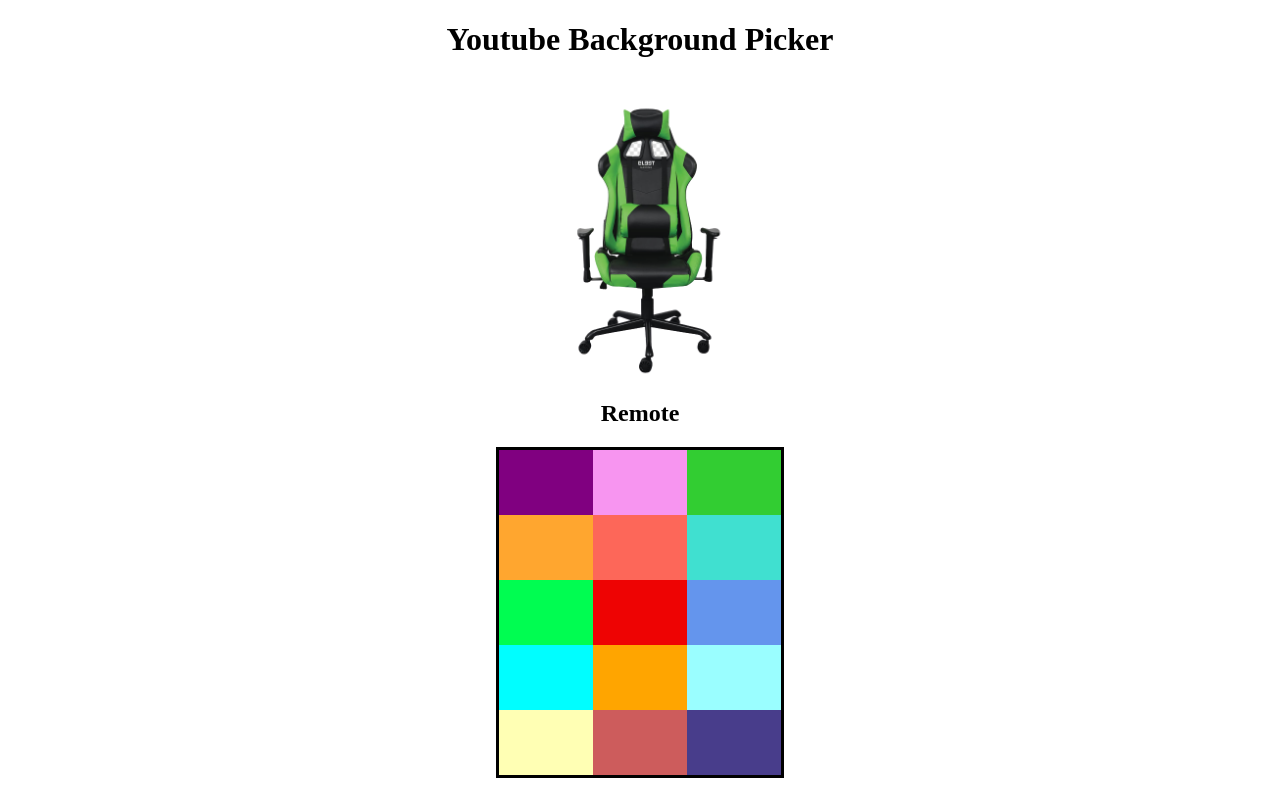
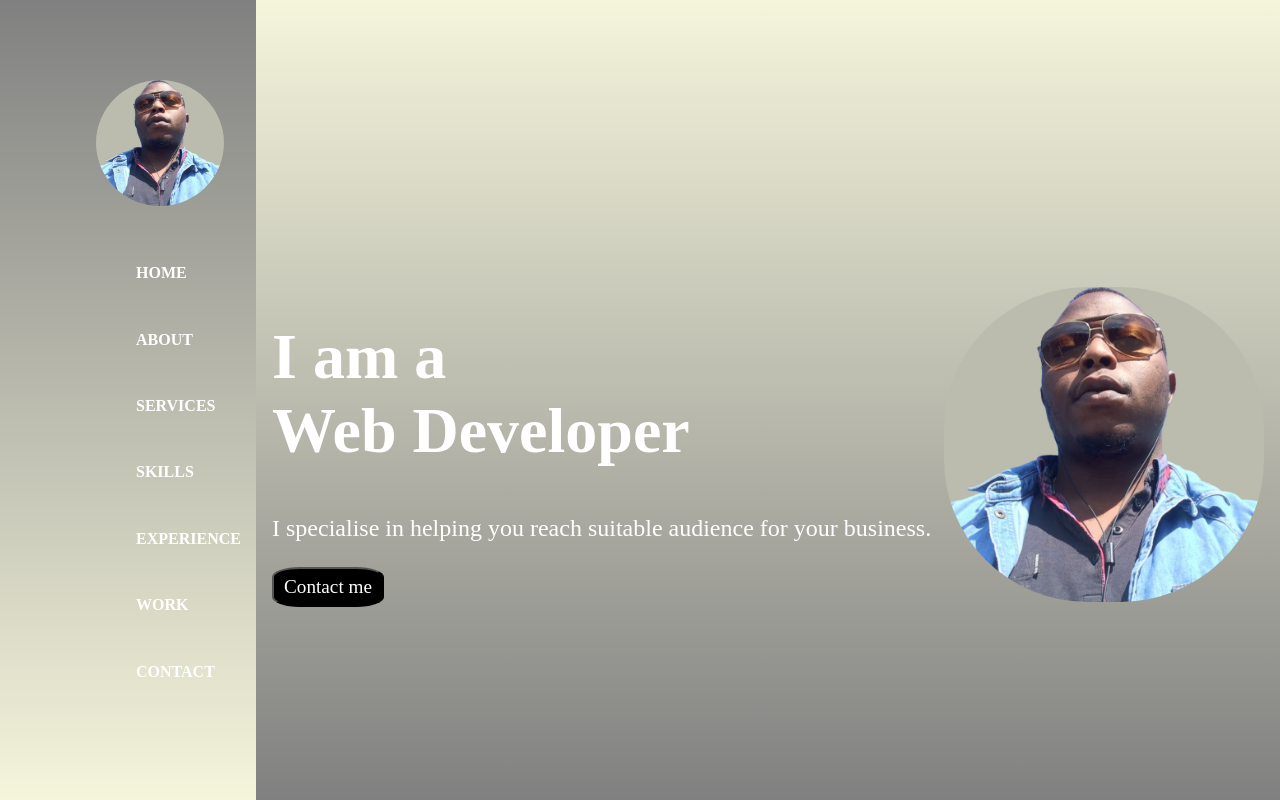
Before and after one commit to Bropyes/100Devs, a plain HTML site: page index.html in a window 1280 px wide. Drawn offline with Linux system fonts and the light colour scheme; files that its build step writes are made by us from their sources.

Commit message:
Add files via upload

```diff
--- a/index.html
+++ b/index.html
@@ -1,41 +1,43 @@
 <!DOCTYPE html>
 <html lang="en">
-	<head>
-    	<meta charset="utf-8">
-    	<meta name="description" content="This app helps youtubers pick the best background color for their videos">
-    	<meta name="keywords" content="youtube, background, lights">
+<head>
+    <meta charset="UTF-8">
+    <meta http-equiv="X-UA-Compatible" content="IE=edge">
+    <meta name="viewport" content="width=device-width, initial-scale=1.0">
+    <link rel="stylesheet" href="normalize.css">
+    <link rel="stylesheet" href="css/style.css">
+    <title>Document</title>
+</head>
+<body>
+    <aside>
+        <img src="main-beige.jpeg" alt="">
+        <ul>
+            <li><a href="#">HOME</a></li>
+            <li><a href="#">ABOUT</a></li>
+            <li><a href="#">SERVICES</a></li>
+            <li><a href="#">SKILLS</a></li>
+            <li><a href="#">EXPERIENCE</a></li>
+            <li><a href="#">WORK</a></li>
+            <li><a href="#">CONTACT</a></li>
+            <li></li>
 
-		<title>Youtube Background Picker</title>
 
-		<!-- external CSS link -->
-		<link rel="stylesheet" href="normalize.css">
-		<link rel="stylesheet" href="style.css">
-	</head>
-	<body>
-		<h1>Youtube Background Picker</h1>
-		<img src="chair.png" alt="generic youtube gaming chair">
+    </aside>
 
-		<h2>Remote</h2>
-		<ul>
-			<li id="purple"></li>
-			<li id="cantaloupe"></li>
-			<li id="green"></li>
-			<li id="blue"></li>
+    <section>
 
-			<li id="lightyellow"></li>
-			<li id="pink"></li>
-			<li id="rose"></li>
-			<li id="red"></li>
-			<li id="orange"></li>
-			<li id="indianred"></li>
-			<li id="limegreen"></li>
-			<li id="turquoise"></li>
-			<li id="cornflowerblue"></li>
+        <h1>I am a <br> <span> Web Developer</span><br> </h1>
 
-			<li id="electricblue"></li>
-			<li id="darkslateblue"></li>
-		</ul>
+        <p>I specialise in helping you reach suitable audience for your business. </p>
 
-		<script type="text/javascript" src="main.js"></script>
-	</body>
+            <button >Contact me</button>
+            <img src="main-beige.jpeg" alt="">
+
+    </section>
+
+    <div>
+
+    </div>
+
+</body>
 </html>
--- a/style.css
+++ b/style.css
@@ -1,112 +1,103 @@
-/******************************************
-/* HOT GARBAGE - PLEASE DON'T MIMIC THIS CSS
-/*******************************************/
-
-/* Box Model Hack */
-*{
-  box-sizing: border-box;
+body{
+    font-size: 62.50%;
+    color: white;
 }
 
-/******************************************
-/* LAYOUT
-/*******************************************/
-h1, h2{
-  text-align: center;
-}
-img{
-  display: block;
-  height: 300px;
-  margin: 0 auto;
-}
-ul{
-  width: 288px;
-  height: 331px;
-  border: 3px solid black;
-  margin: 0 auto;
-  list-style: none;
-padding:0;
-  display: flex;
-  flex-wrap: wrap;
-  flex-direction: column;
-}
+aside{
 
+    height:100vh;
+    width: 20%;
 
-li{
-
-  width: 94px;
-  height: 65px;
-}
+    float: left;
+    background:
+    linear-gradient( grey, beige)
+      0/ 100% no-repeat border-box;
 
 
 
-/******************************************
-/* ADDITIONAL STYLES
-/*******************************************/
-
-
-#darkslateblue{
-  background: #483d8b;
 }
 
-#cantaloupe{
-  background:   #FFA62F ;
-}
-
-#electricblue{
-  background: #9AFEFF ;
-}
-
-#cornflowerblue	{
-  background: 	#6495ed;
-}
-
-#green{
-  background: rgba(0,253,81,1);
-}
-#blue{
-  background: rgba(0,254,255);
-}
-
-#lightyellow{
-  background: rgb(255, 255, 180);
-}
-
-#pink{
-  background: rgb(247, 149, 240);
-}
-
-#rose{
-  background: rgb(253, 103, 89);
+aside > img{
+    width: 50%;
+    border-radius: 50%;
+    margin: 5rem 1rem 0rem 6rem;
+    float: left;
 
 }
 
-#orange{
-  background: orange;
+img{
+    width: 25vw;
+    border-radius: 45%;
+   float: right;
+   clear: both;
+  margin-right: 1rem;
+   margin-top: -20rem;
 
 }
 
 
-#purple{
-  background: purple;
+ ul{
+     list-style-type: none;
+     float: left;
+     clear: both;
+
+
+ }
+
+ a{
+
+    text-decoration: none;
+    color: inherit;
+ }
+
+ li{
+    margin: 3rem 1rem 0rem 6rem;
+     font-size: 1rem;
+     font-weight: bolder;
+ }
+section{
+
+    height: 100vh;
+    float: right;
+
+    width: 80%;
+    background:  linear-gradient( beige, grey)
+    0/ 100% no-repeat border-box;
+
 
 }
 
-#limegreen{
-  background: limegreen;
+h1{
+    margin: 20rem 0rem 0rem 1rem;
+    font-size: 4rem;
+    width: fit-content;
+    float: left;
+    clear: both;
 
-}
 
-#red{
-  background: rgb(238, 3, 3);
 
 }
 
 
-#indianred{
-  background: indianred;
+p{
+    margin-top: 3rem;
+    margin-left: 1rem;
+    font-size: 1.5rem;
+    line-height: inherit;
+    float: left;
+    clear: both;
+}
+
+button{
+    margin-top: 0rem;
+    height: 2.5rem;
+    width: 7rem;
+    margin-left: 1rem;
+    background-color: black;
+    font-size: 1.2rem;
+    float: left;
+    clear: both;
+    border-radius: 25%;
+    color: white;
 
 }
-
-#turquoise{
-  background: turquoise;
-}
```
Also changed, not shown: main-beige.jpeg (added).
